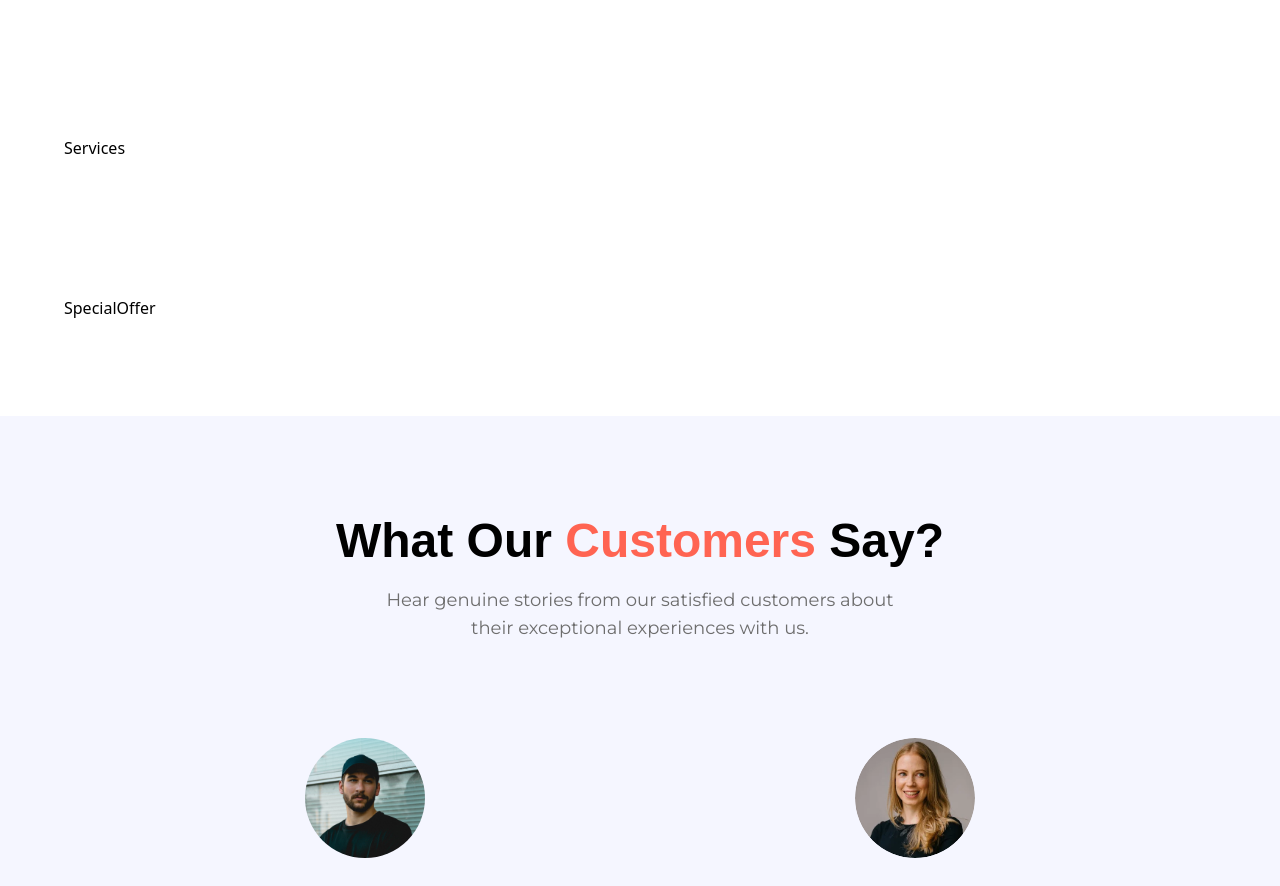
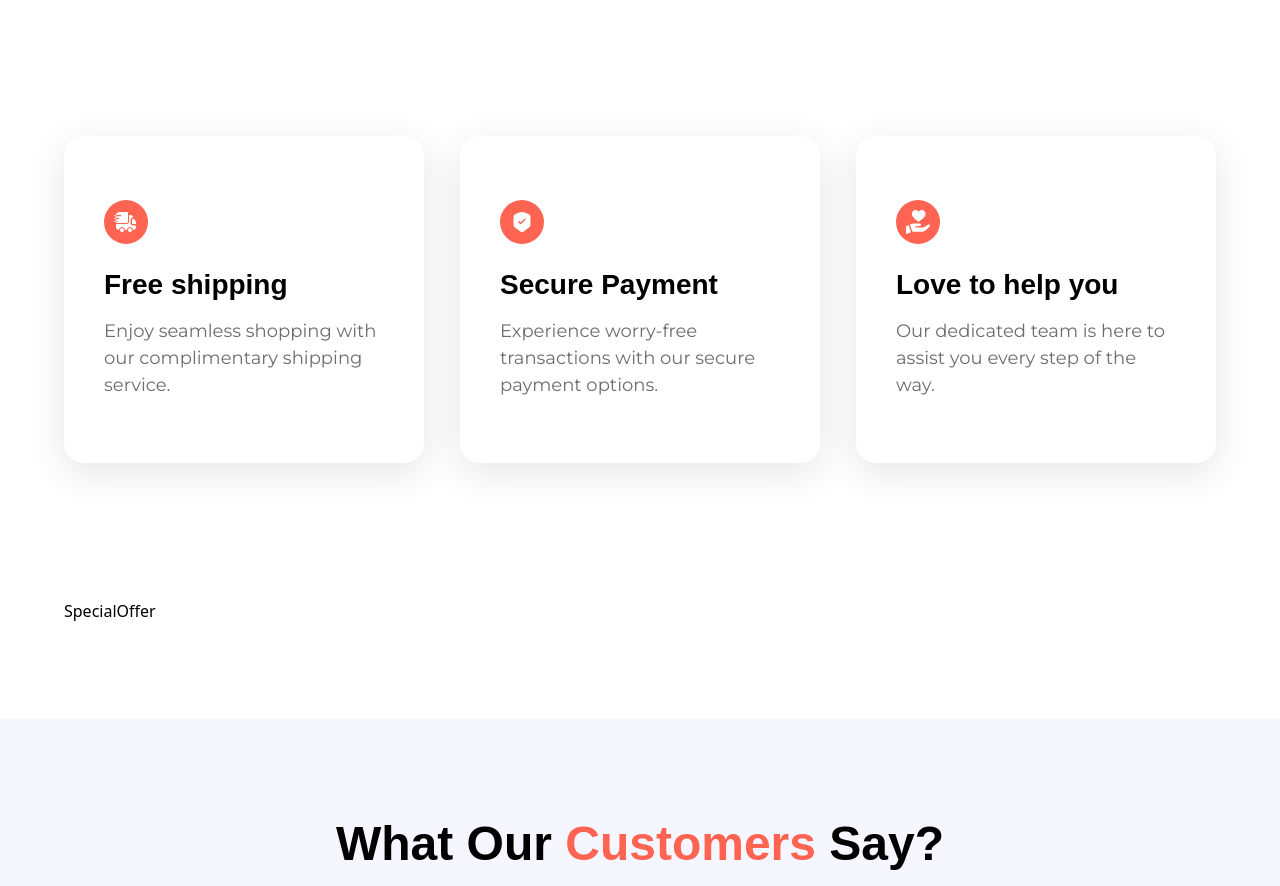
Before and after one commit to VinayakMaharaj/nike, a React (Vite) app: page / in a window 1280 px wide. Shown: the part 2323-3209 px from the top of the page. Built offline with nearby package versions, Linux system fonts and the light colour scheme; a web font is replaced by a local one.

Commit message:
added services section

```diff
--- a/src/sections/Services.jsx
+++ b/src/sections/Services.jsx
@@ -1,5 +1,14 @@
+import { services } from "../constants";
+import { ServiceCard } from "../components";
+
 const Services = () => {
-  return <div>Services</div>;
+  return (
+    <section className="max-container flex justify-center flex-wrap gap-9">
+      {services.map((service) => (
+        <ServiceCard key={service.label} {...service} />
+      ))}
+    </section>
+  );
 };
 
 export default Services;
```
